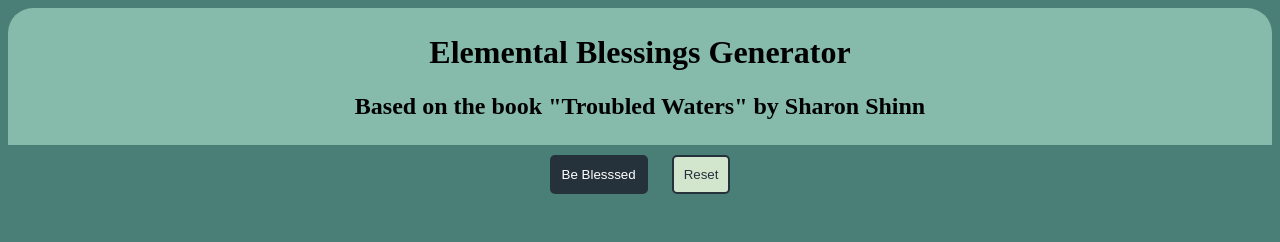
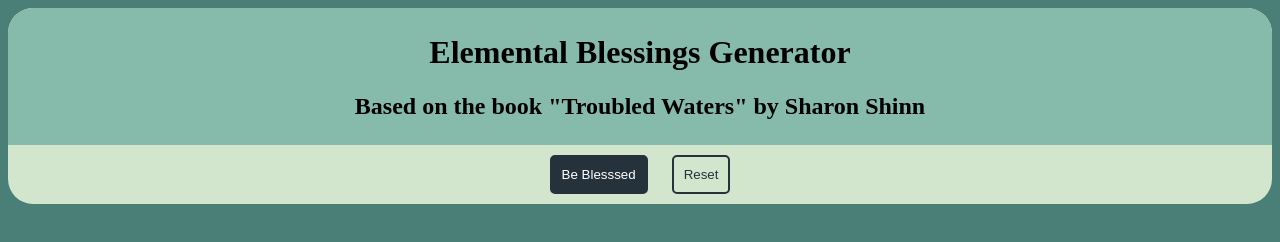
Before and after one commit to stressedpear/elementalBlessings, a plain HTML site: page index.html in a window 1280 px wide. Drawn offline with Linux system fonts and the light colour scheme.

Commit message:
Update style.css

```diff
--- a/style.css
+++ b/style.css
@@ -4,7 +4,7 @@
 }
 
 .container {
-    background-color: ##d2e6cd;
+    background-color: #d2e6cd;
     border-radius: 25px;
 }
 .header {
```
